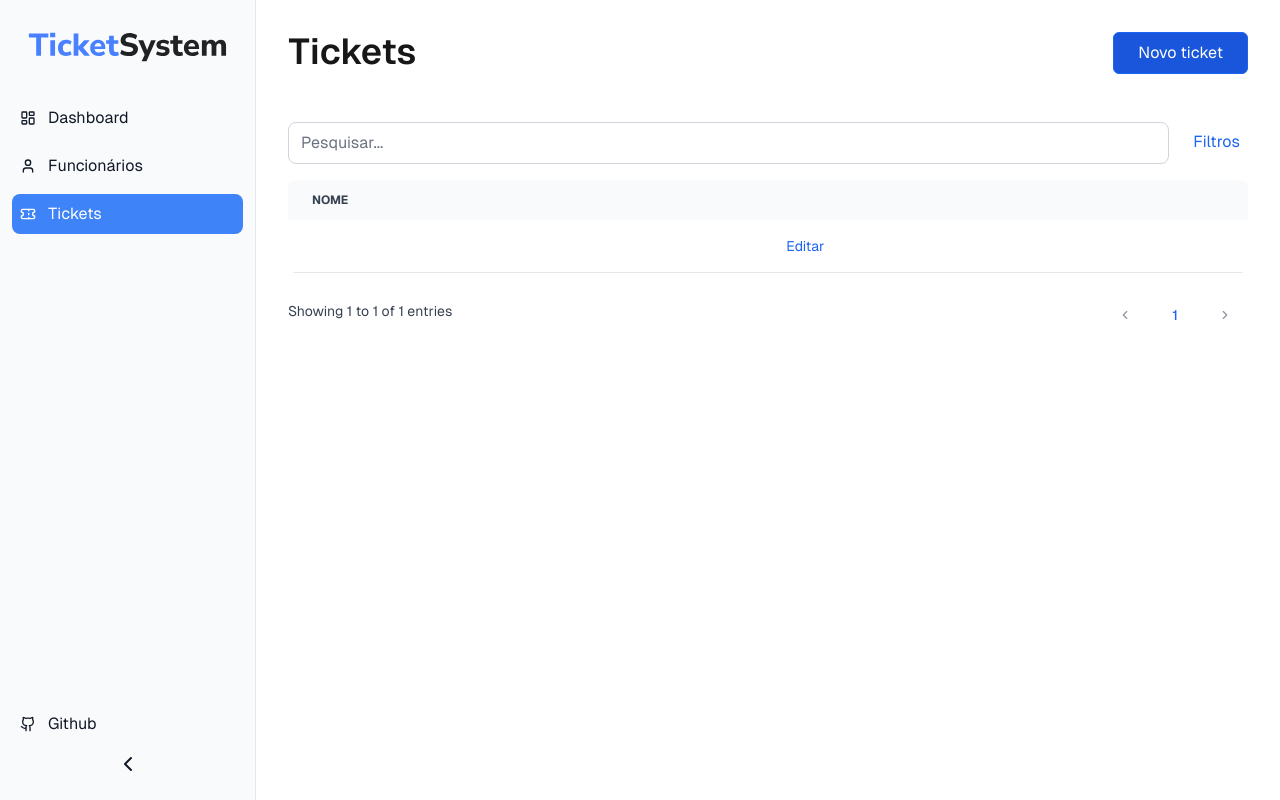
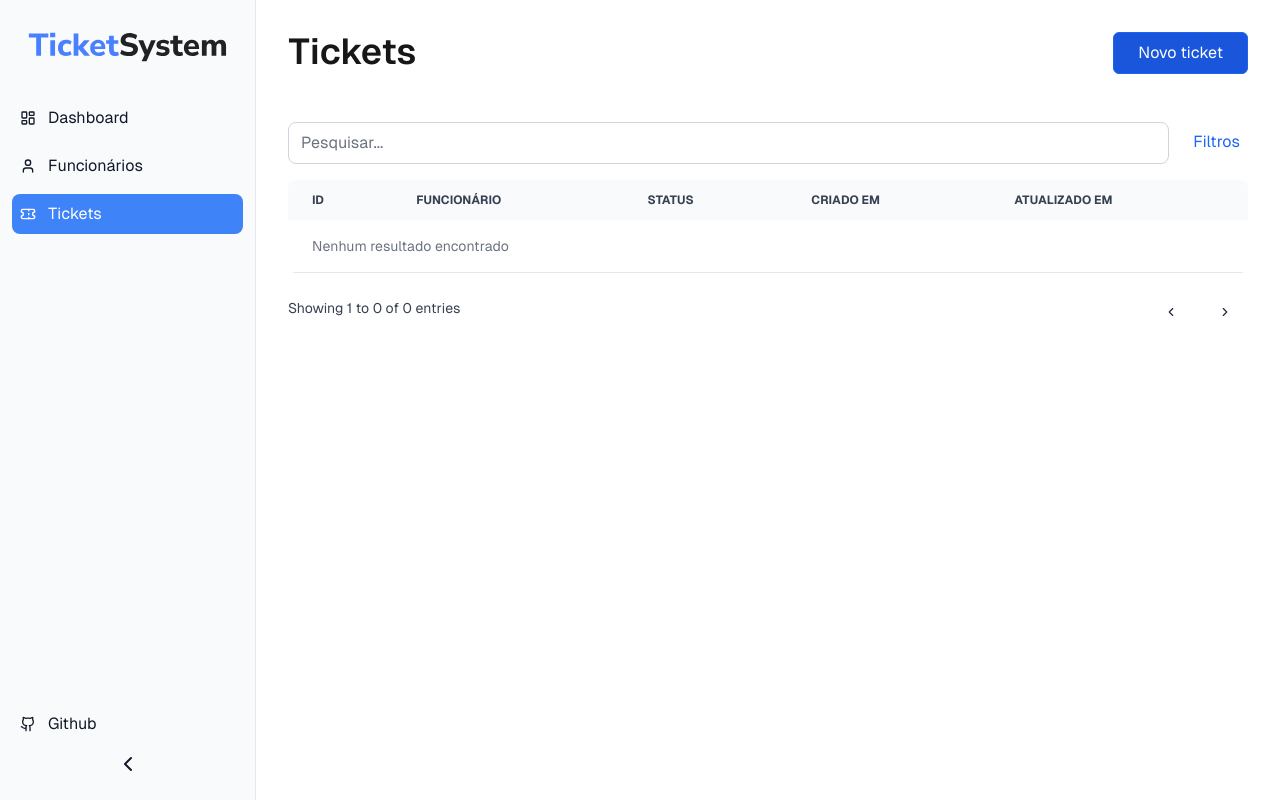
Before and after one commit to euperinotti/food-tickets, a Next.js app in the folder front/: page /tickets in a window 1280 px wide. Built offline with nearby package versions, Linux system fonts and the light colour scheme.

Commit message:
refactor: tickets page

```diff
--- a/front/src/app/tickets/page.tsx
+++ b/front/src/app/tickets/page.tsx
@@ -5,17 +5,15 @@ import { Table } from "@/components/ui/Table";
 import { useRouter } from "next/navigation";
 
 const tableColumns = [
-  { title: "Nome", key: "name" },
+  { title: "Id", key: "id" },
+  { title: "Funcionário", key: "employeeId" },
+  { title: "Status", key: "status" },
+  { title: "Criado em", key: "createdAt" },
+  { title: "Atualizado em", key: "updatedAt" },
 ];
 
 const tableData = [
-  {
-    id: 1,
-    employeeId: 10,
-    status: "A",
-    createdAt: "2024-12-29 09:51:35",
-    updatedAt: "2024-12-29 09:51:35",
-  },
+
 ];
 
 export default function Index() {
```
